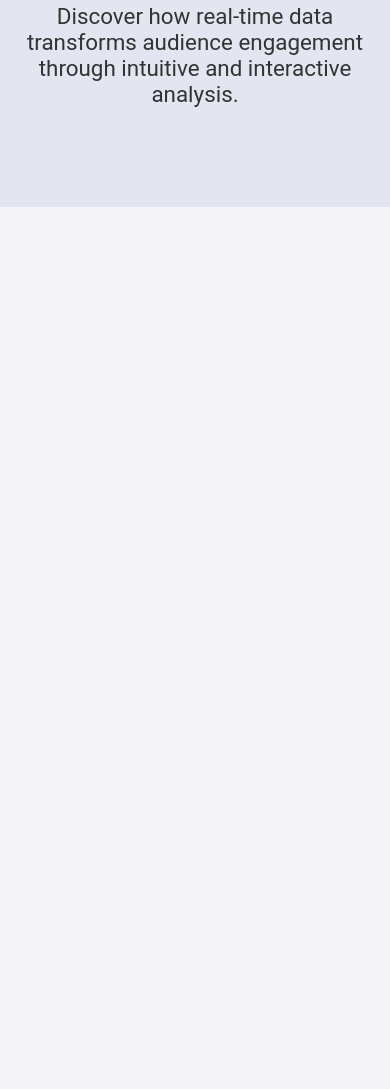
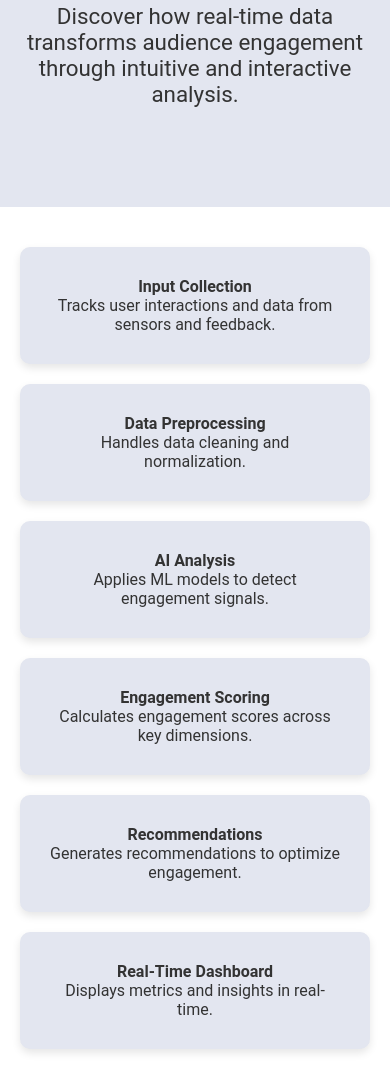
Before and after one commit to LiyamFlx/EngageSenseProject, a plain HTML site: page src/blackbox.html in a window 390 px wide. Shown: the part 506-1595 px from the top of the page. Before the commit the page ends 844 px from the top, so only its background shows below. Drawn offline with Linux system fonts and the light colour scheme.

Commit message:
Added responsive flowchart with hover effects

```diff
--- a/src/assets/css/style.css
+++ b/src/assets/css/style.css
@@ -41,3 +41,28 @@ body {
     max-width: 800px;
     margin: 0 auto;
 }
+
+.flowchart-section {
+    padding: 40px 20px;
+    background-color: #ffffff;
+}
+
+.flowchart {
+    display: grid;
+    grid-template-columns: repeat(auto-fit, minmax(200px, 1fr));
+    gap: 20px;
+    text-align: center;
+}
+
+.flowchart div {
+    background-color: #e3e6f0;
+    padding: 30px;
+    border-radius: 10px;
+    box-shadow: 0 4px 8px rgba(0, 0, 0, 0.1);
+    transition: transform 0.3s;
+}
+
+.flowchart div:hover {
+    transform: scale(1.05);
+    background-color: #d0d4de;
+}
--- a/src/blackbox.html
+++ b/src/blackbox.html
@@ -23,3 +23,13 @@
 
 </body>
 </html>
+    <div class="flowchart-section">
+        <div class="flowchart">
+            <div><strong>Input Collection</strong><br>Tracks user interactions and data from sensors and feedback.</div>
+            <div><strong>Data Preprocessing</strong><br>Handles data cleaning and normalization.</div>
+            <div><strong>AI Analysis</strong><br>Applies ML models to detect engagement signals.</div>
+            <div><strong>Engagement Scoring</strong><br>Calculates engagement scores across key dimensions.</div>
+            <div><strong>Recommendations</strong><br>Generates recommendations to optimize engagement.</div>
+            <div><strong>Real-Time Dashboard</strong><br>Displays metrics and insights in real-time.</div>
+        </div>
+    </div>
```
